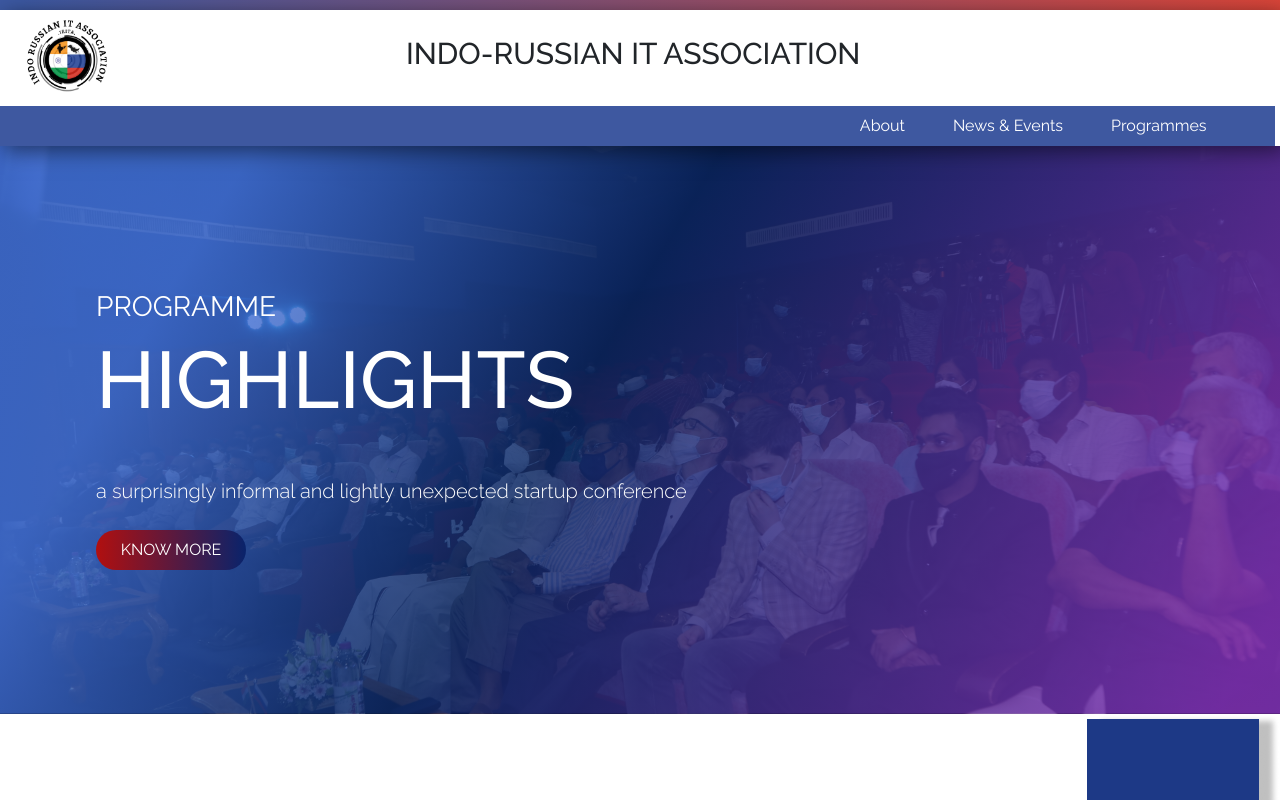
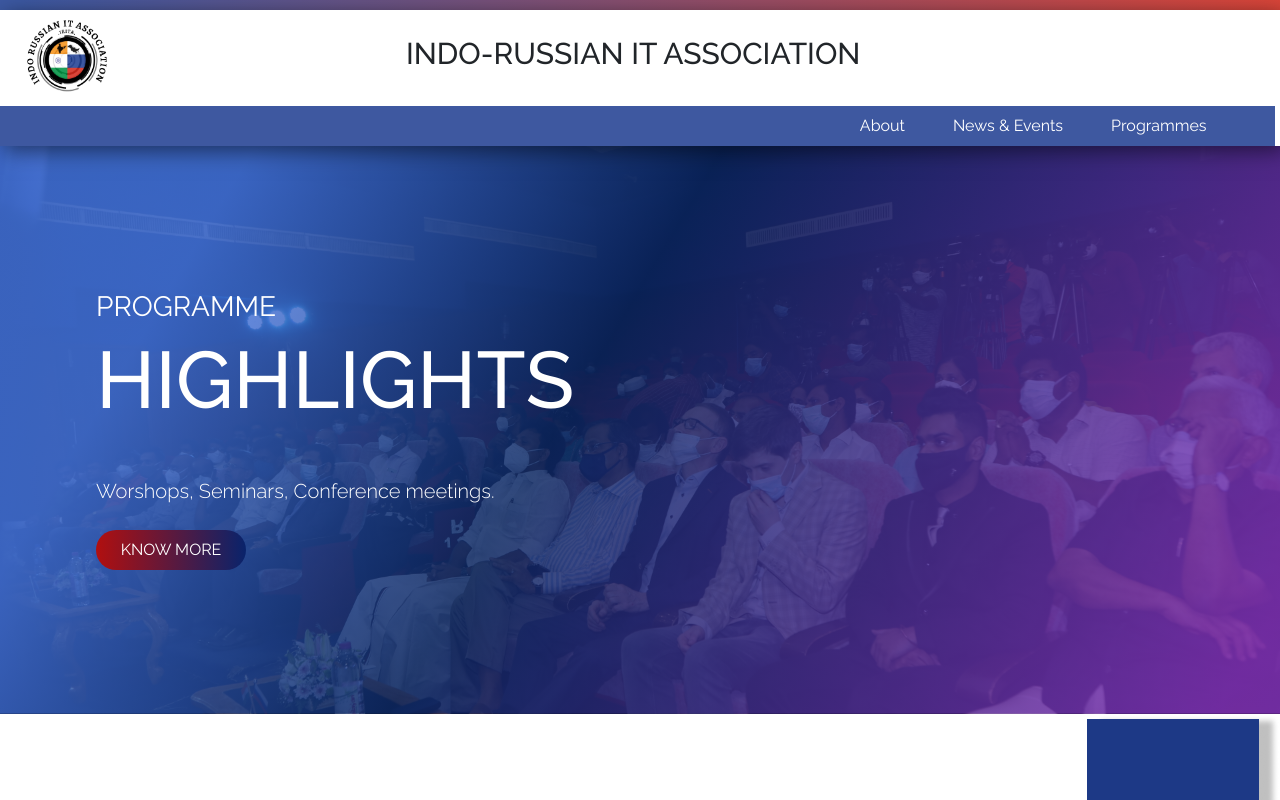
Before and after one commit to DivyaG7/irita, a React (Create React App) app: page /Programmes in a window 1280 px wide. Shown: the top 800 px of the page. Built offline with nearby package versions, Linux system fonts and the light colour scheme.

Commit message:
Initial commit

```diff
--- a/src/pages/Programmes.jsx
+++ b/src/pages/Programmes.jsx
@@ -38,7 +38,7 @@
                     <div className='d-flex p-5 text-white mt-5 mb-5' style={{ flexDirection: 'column', textAlign: 'left' }}>
                         <h3 style={{ fontWeight: 'normal' }}>PROGRAMME</h3>
                         <h1 className='mb-5 text-white' style={{ fontSize: '80px' }}>HIGHLIGHTS</h1>
-                        <p className='mb-4 text-white' style={{ fontWeight: '300', fontSize: '20px' }}>a surprisingly informal and lightly unexpected startup conference</p>
+                        <p className='mb-4 text-white' style={{ fontWeight: '300', fontSize: '20px' }}>Worshops, Seminars, Conference meetings.</p>
                         <button style={{ width: '150px', border: 'none', borderRadius: '20px', color: 'white', padding: '.5rem .2rem', background: 'linear-gradient(90deg, #B10F0F 0%, #09236B 100%)' }} onClick={handleButtonClick2}>KNOW MORE</button>
                     </div>
                 </div>
```
